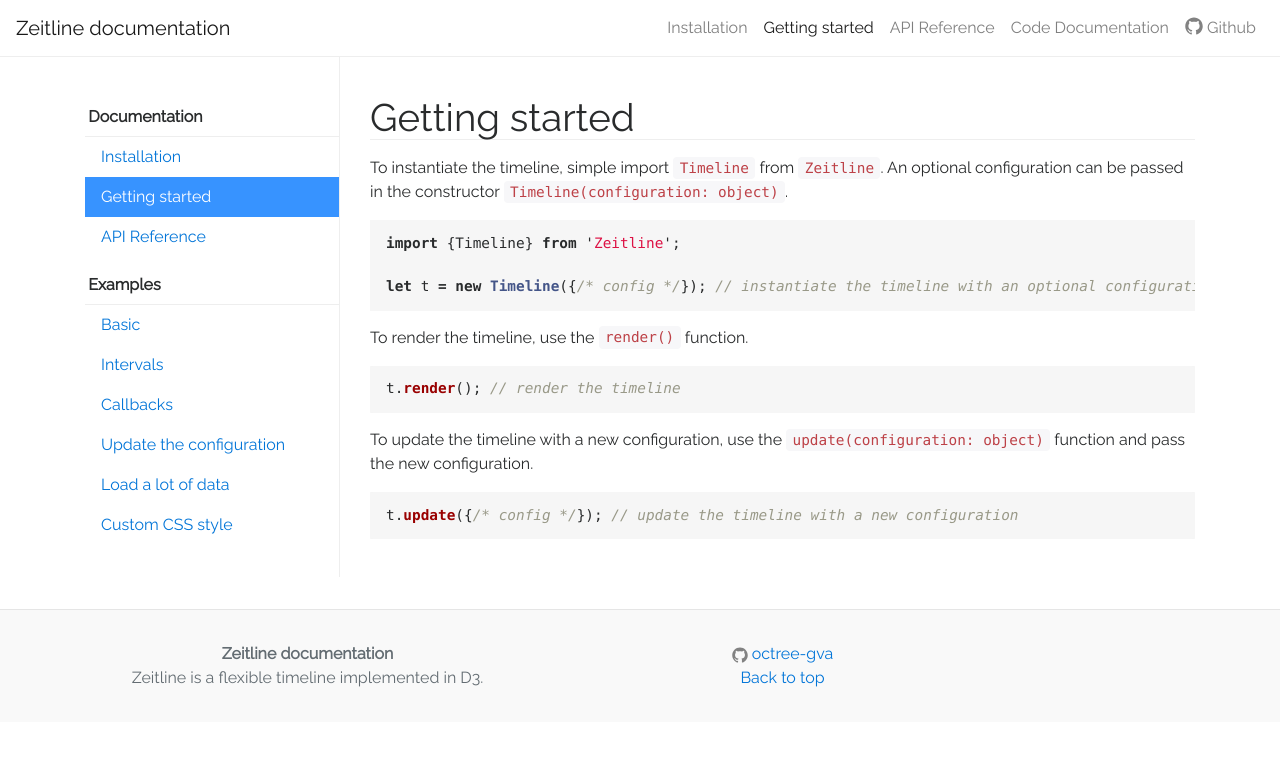
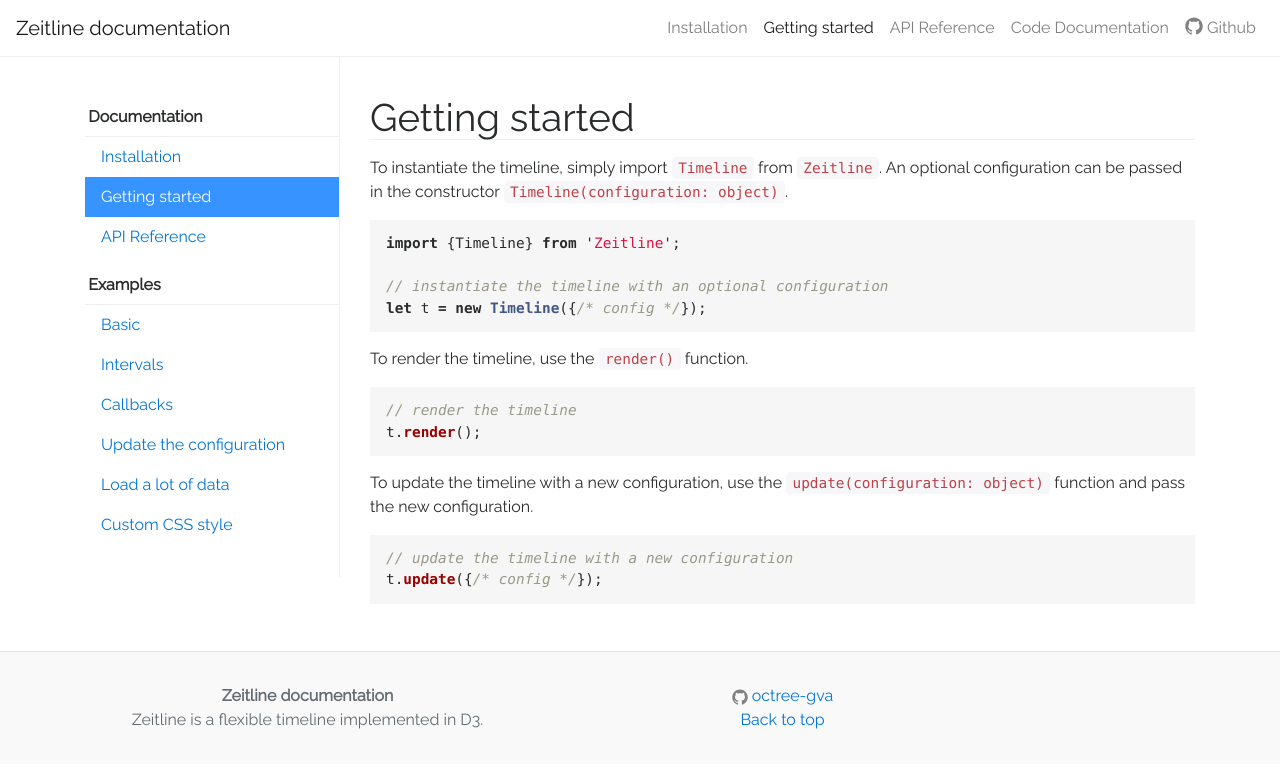
Before and after one commit to octree-gva/Zeitline, a Jekyll site: the page built from docs/documentation/getting-started.md, in a window 1280 px wide. Shown: the top 768 px of the page. Built offline with Jekyll 4.4.1, drawn with Linux system fonts in a browser that asks for light colours.

Commit message:
update: Use better english

````diff
--- a/docs/documentation/getting-started.md
+++ b/docs/documentation/getting-started.md
@@ -5,24 +5,27 @@
 section: documentation
 ---
 
-To instantiate the timeline, simple import `Timeline` from `Zeitline`.
+To instantiate the timeline, simply import `Timeline` from `Zeitline`.
 An optional configuration can be passed in the constructor `Timeline(configuration: object)`.
 
 ```js
 import {Timeline} from 'Zeitline';
 
-let t = new Timeline({/* config */}); // instantiate the timeline with an optional configuration
+// instantiate the timeline with an optional configuration
+let t = new Timeline({/* config */});
 ```
 
 To render the timeline, use the `render()` function.
 
 ```js
-t.render(); // render the timeline
+// render the timeline
+t.render();
 ```
 
 To update the timeline with a new configuration, use the `update(configuration: object)` function
 and pass the new configuration.
 
 ```js
-t.update({/* config */}); // update the timeline with a new configuration
+// update the timeline with a new configuration
+t.update({/* config */});
 ```
````
Also changed, not shown: docs/documentation/api-ref.md (+3 -0 lines), docs/documentation/installation.md (+5 -3 lines).
